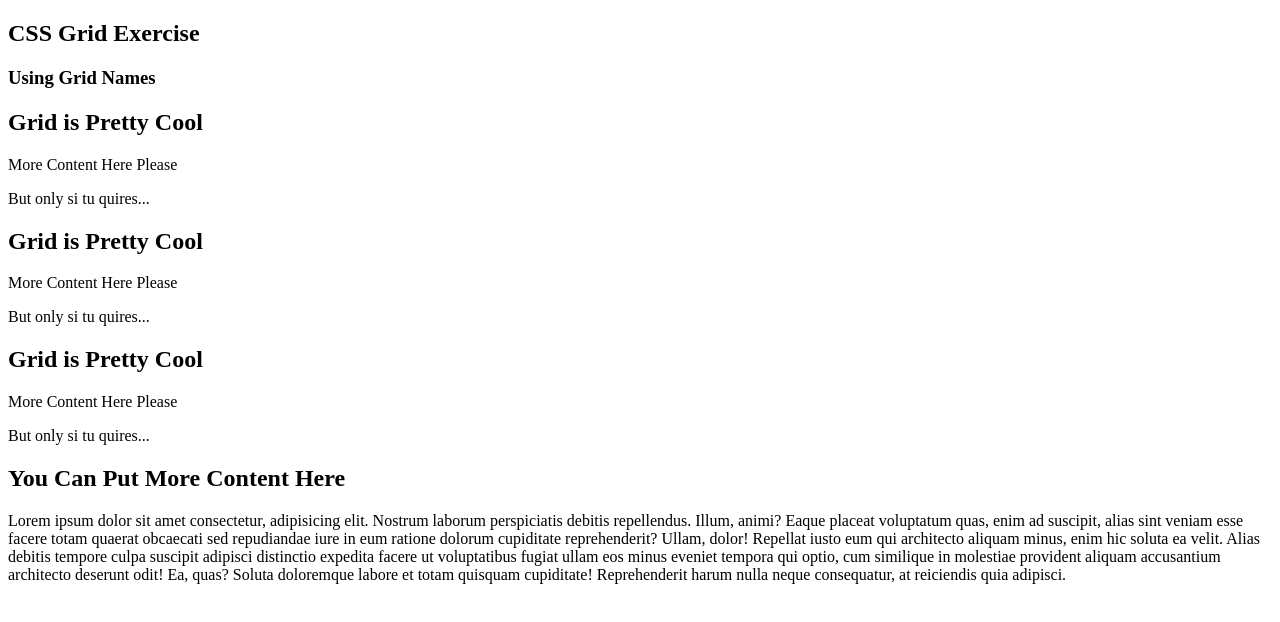
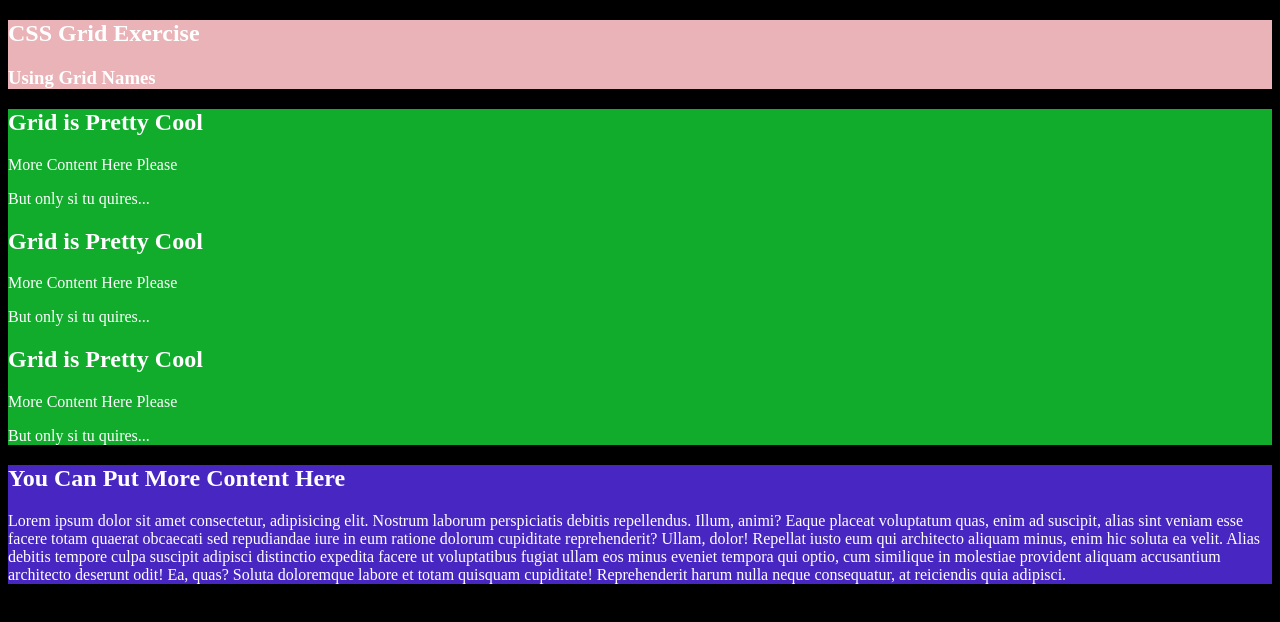
Before and after one commit to jsixx777/GridWithLineNames, a plain HTML site: page index.html in a window 1280 px wide. Drawn offline with nearby package versions, Linux system fonts and the light colour scheme; files that its build step writes are made by us from their sources; a web font is replaced by a local one.

Commit message:
added some styling and background for ease of further design

```diff
--- a/styles.scss
+++ b/styles.scss
@@ -1 +1,28 @@
 @import url('https://fonts.googleapis.com/css2?family=Orelega+One&display=swap');
+
+
+$black: black;
+$white: white;
+$yellow: yellow;
+$blue-mix: rgb(72, 38, 194);
+$pink-mix: rgb(233, 179, 183);
+$green-mix: rgb(18, 172, 44);
+
+body {
+    background: $black;
+}
+
+.section-one {
+    color: $white;
+    background: $pink-mix;
+}
+
+.section-two {
+    color: $white;
+    background: $green-mix;
+}
+
+.section-three {
+    color: $white;
+    background: $blue-mix;
+}
```
Also changed, not shown: styles.css (added), 1 other file.
